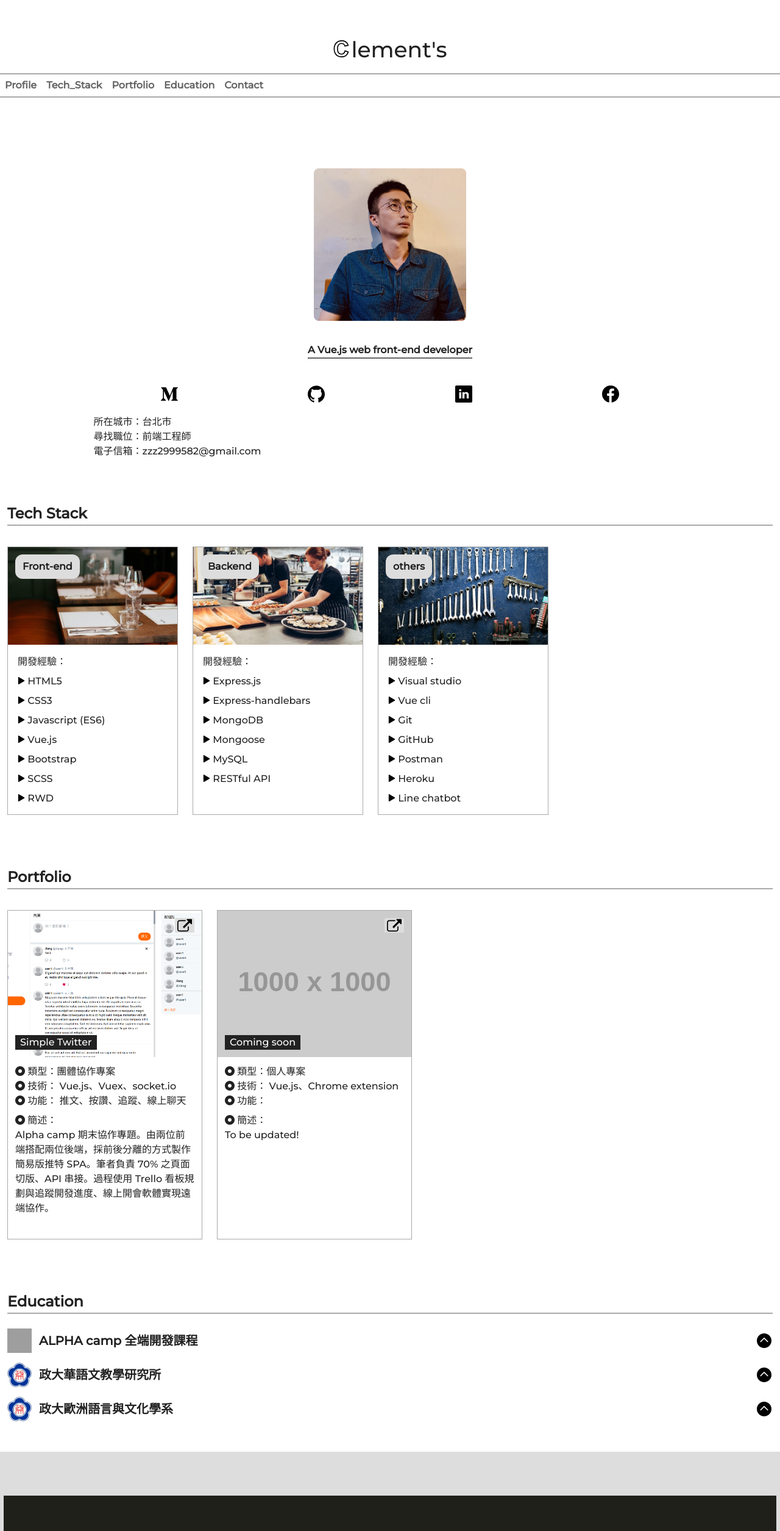
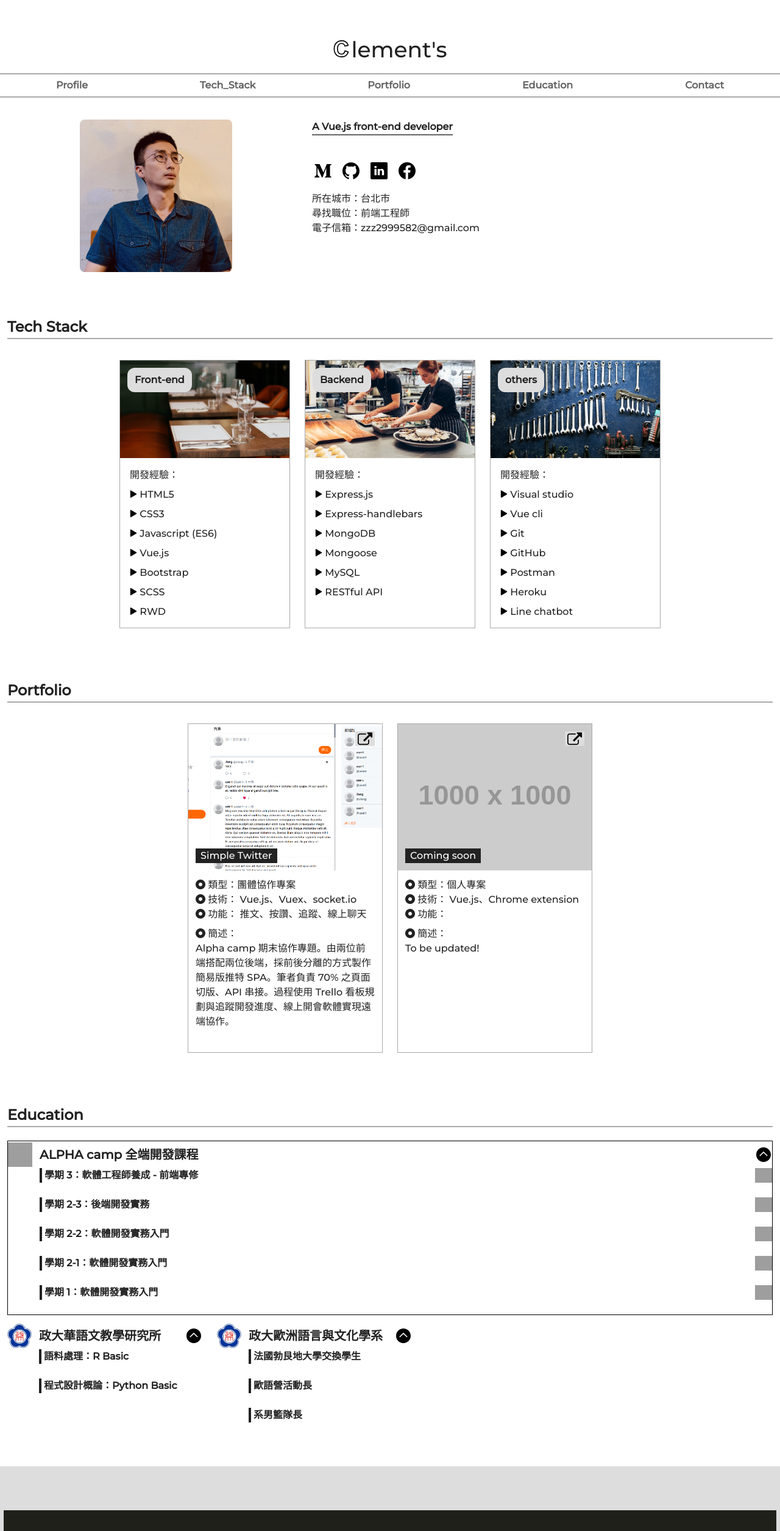
Before and after one commit to ClementPan/ClementPan, a Vue app: page / in a window 1280 px wide. Shown: the top 2510 px of the page at 61% size. Built offline with nearby package versions, Linux system fonts and the light colour scheme; grey boxes are pictures that could not be loaded.

Commit message:
style: add simple rwd to navbar & profile

```diff
--- a/public/index.html
+++ b/public/index.html
@@ -17,7 +17,7 @@
         Please enable it to continue.</strong>
   </noscript>
   <div id="app"></div>
-  <script src="https://kit.fontawesome.com/7cbde39b8f.js" crossorigin="anonymous"></script>
+  <script defer src="https://kit.fontawesome.com/7cbde39b8f.js" crossorigin="anonymous"></script>
 </body>
 
 </html>
--- a/src/components/Education.vue
+++ b/src/components/Education.vue
@@ -131,4 +131,16 @@ export default {
 </script>
 
 <style scoped>
+@media (min-width: 768px) {
+  .phases {
+    display: flex;
+    flex-flow: row wrap;
+  }
+
+  .card:first-child {
+    flex: 1;
+    min-width: 80%;
+    border: 1px solid #000;
+  }
+}
 </style>
--- a/src/components/Navbar.vue
+++ b/src/components/Navbar.vue
@@ -142,8 +142,9 @@ nav::-webkit-scrollbar {
 }
 
 @media (min-width: 376px) {
-  #navbar {
-    height: 240px;
+  .navlist {
+    align-items: center;
+    justify-content: space-around;
   }
 }
 </style>
--- a/src/components/Portfolio.vue
+++ b/src/components/Portfolio.vue
@@ -50,4 +50,9 @@ export default {
 </script>
 
 <style scoped>
+@media (min-width: 768px) {
+  .cards {
+    justify-content: center;
+  }
+}
 </style>
--- a/src/components/Profile.vue
+++ b/src/components/Profile.vue
@@ -40,7 +40,7 @@ export default {
   name: "Profile",
   data() {
     return {
-      motto: "A Vue.js web front-end developer",
+      motto: "A Vue.js front-end developer",
       iconList: [
         {
           id: 1,
@@ -144,4 +144,32 @@ section {
 .description li {
   display: flex;
 }
+
+@media (min-width: 768px) {
+  .card {
+    display: flex;
+  }
+
+  .avatar {
+    flex: 2;
+  }
+
+  .card-content {
+    flex: 3;
+    margin: 0;
+    padding: 0;
+  }
+
+  .motto {
+    text-align: left;
+  }
+
+  .icon-list {
+    justify-content: flex-start;
+  }
+
+  .icon-list li {
+    margin-right: 18px;
+  }
+}
 </style>
--- a/src/components/TechStack.vue
+++ b/src/components/TechStack.vue
@@ -71,4 +71,9 @@ export default {
 </script>
 
 <style scoped>
+@media (min-width: 768px) {
+  .cards {
+    justify-content: center;
+  }
+}
 </style>
--- a/src/components/subComponents/EducationPhase.vue
+++ b/src/components/subComponents/EducationPhase.vue
@@ -47,7 +47,7 @@ export default {
   data() {
     return {
       dropdownIcon: dropdown,
-      isDropped: false,
+      isDropped: true,
     };
   },
   methods: {
```
